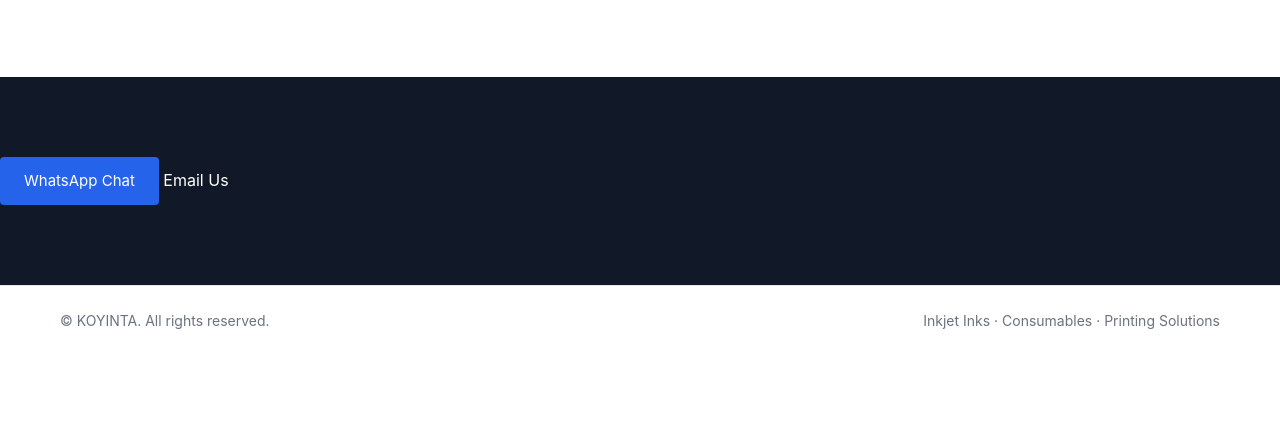
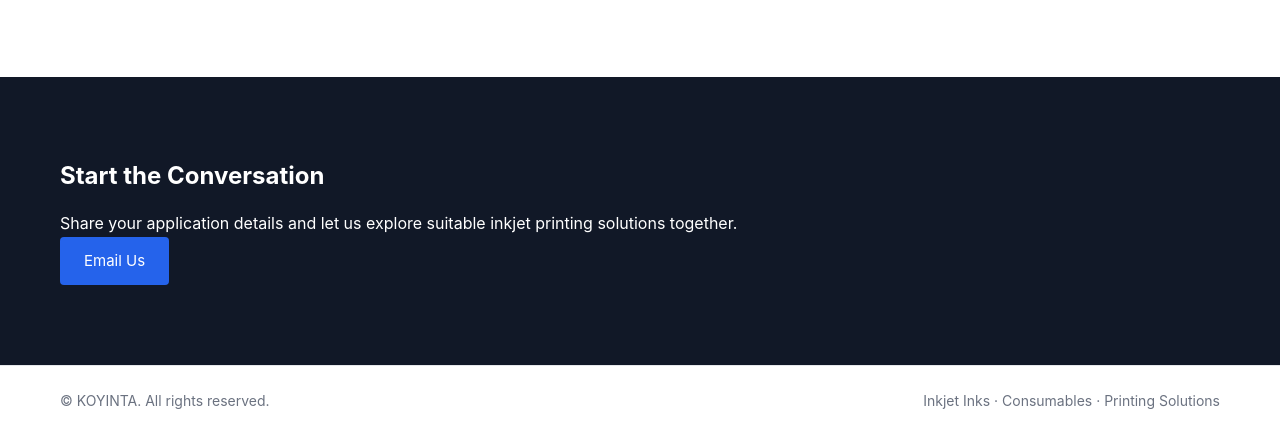
Before and after one commit to wongdora404-beep/industrial-ink-website, a plain HTML site: page contact.html in a window 1280 px wide. Shown: the part 845-1281 px from the top of the page. Before the commit the page ends 1201 px from the top, so only its background shows below. Drawn offline with Linux system fonts and the light colour scheme.

Commit message:
update 2

```diff
--- a/contact.html
+++ b/contact.html
@@ -96,21 +96,15 @@
     </div>
   </section>
 
-  <!-- CTA -->
+<!-- CTA -->
   <section class="cta">
-    <div class="contact-actions">
-     <a href="https://wa.me/8618225843084?text=Hello%20KOYINTA,%20I%20would%20like%20to%20discuss%20inkjet%20solutions."
-        class="btn-primary"
-        target="_blank"
-        aria-label="Chat with KOYINTA on WhatsApp">
-      WhatsApp Chat
-     </a>
-
-     <a href="mailto:sales@koyinta.com?subject=Inkjet%20Solution%20Inquiry&body=Hello%20KOYINTA,%0D%0A%0D%0AI%20would%20like%20to%20discuss%20inkjet%20inks%20and%20printing%20solutions.%0D%0A%0D%0ACompany:%0D%0AApplication:%0D%0A%0D%0AThank%20you."
-       class="btn-secondary"
-       aria-label="Email KOYINTA">
-      Email Us
-     </a>
+    <div class="container">
+      <h2>Start the Conversation</h2>
+      <p>
+        Share your application details and let us explore suitable
+        inkjet printing solutions together.
+      </p>
+      <a href="mailto:info@koyinta.com" class="btn-primary">Email Us</a>
     </div>
 
   </section>
```
